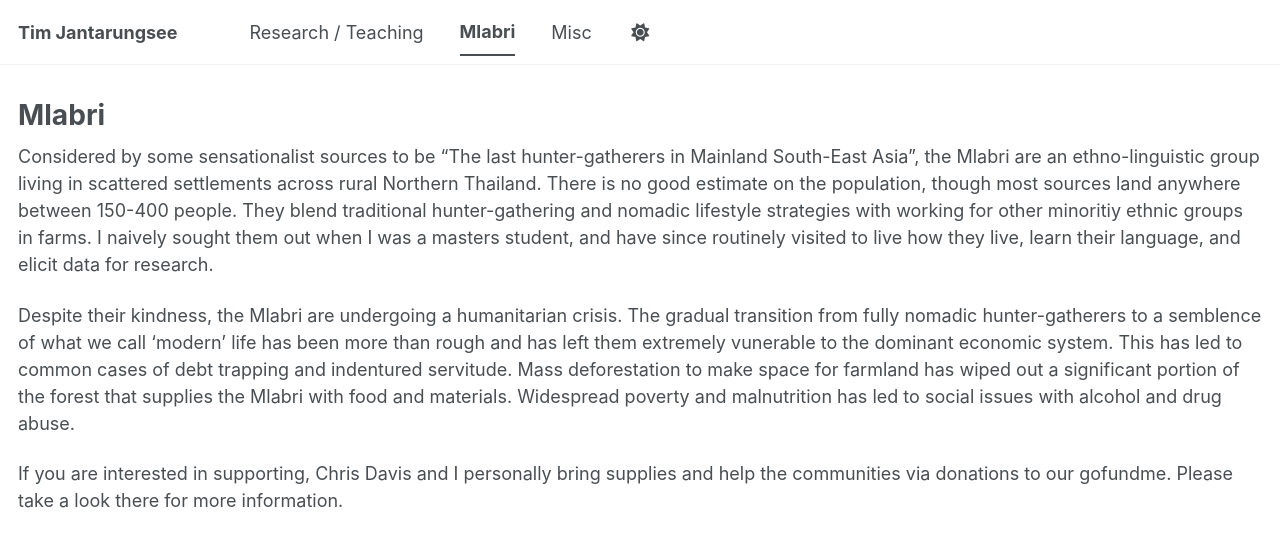
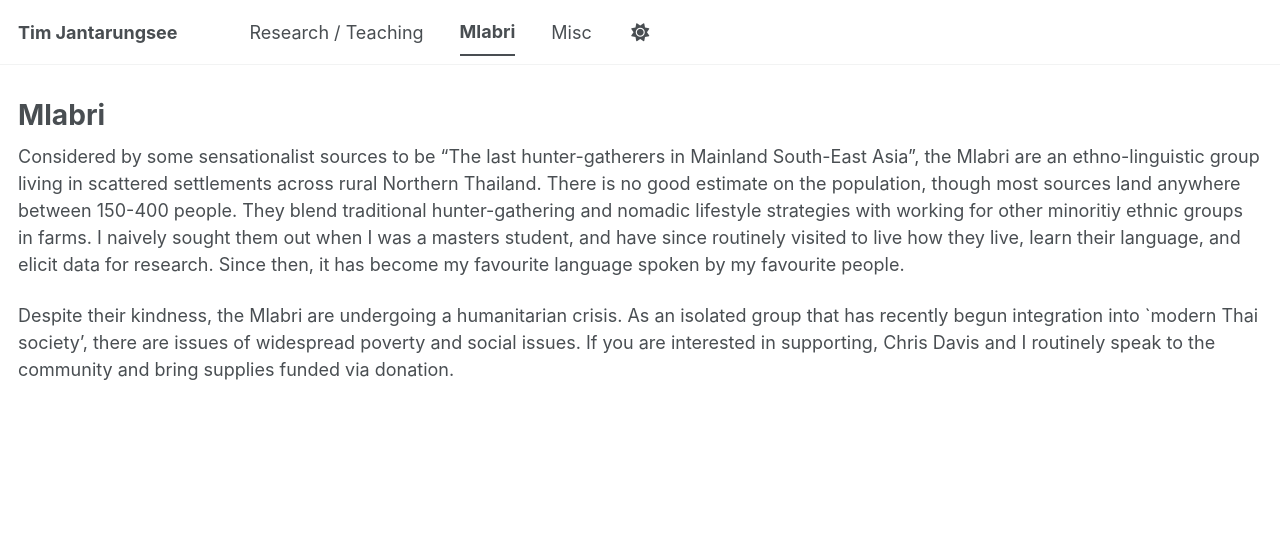
Before and after one commit to timjantarungsee/timjantarungsee.github.io, a Jekyll site: the page built from _pages/mlabri.md, in a window 1280 px wide. Shown: the top 547 px of the page. Built offline with Jekyll 4.4.1, drawn with Linux system fonts in a browser that asks for light colours; a script bundle is joined from its source files by our own code; library files that are not in the unit come from our copies.

Commit message:
Update mlabri.md

```diff
--- a/_pages/mlabri.md
+++ b/_pages/mlabri.md
@@ -4,8 +4,6 @@ title: "Mlabri"
 author_profile: false
 ---
 
-Considered by some sensationalist sources to be "The last hunter-gatherers in Mainland South-East Asia", the Mlabri are an ethno-linguistic group living in scattered settlements across rural Northern Thailand. There is no good estimate on the population, though most sources land anywhere between 150-400 people. They blend traditional hunter-gathering and nomadic lifestyle strategies with working for other minoritiy ethnic groups in farms. I naively sought them out when I was a masters student, and have since routinely visited to live how they live, learn their language, and elicit data for research.
+Considered by some sensationalist sources to be "The last hunter-gatherers in Mainland South-East Asia", the Mlabri are an ethno-linguistic group living in scattered settlements across rural Northern Thailand. There is no good estimate on the population, though most sources land anywhere between 150-400 people. They blend traditional hunter-gathering and nomadic lifestyle strategies with working for other minoritiy ethnic groups in farms. I naively sought them out when I was a masters student, and have since routinely visited to live how they live, learn their language, and elicit data for research. Since then, it has become my favourite language spoken by my favourite people.
 
-Despite their kindness, the Mlabri are undergoing a humanitarian crisis. The gradual transition from fully nomadic hunter-gatherers to a semblence of what we call 'modern' life has been more than rough and has left them extremely vunerable to the dominant economic system. This has led to common cases of debt trapping and indentured servitude. Mass deforestation to make space for farmland has wiped out a significant portion of the forest that supplies the Mlabri with food and materials. Widespread poverty and malnutrition has led to social issues with alcohol and drug abuse.
-
-If you are interested in supporting, Chris Davis and I personally bring supplies and help the communities via donations to our gofundme. Please take a look there for more information.
+Despite their kindness, the Mlabri are undergoing a humanitarian crisis. As an isolated group that has recently begun integration into `modern Thai society', there are issues of widespread poverty and social issues. If you are interested in supporting, Chris Davis and I routinely speak to the community and bring supplies funded via donation.
```
